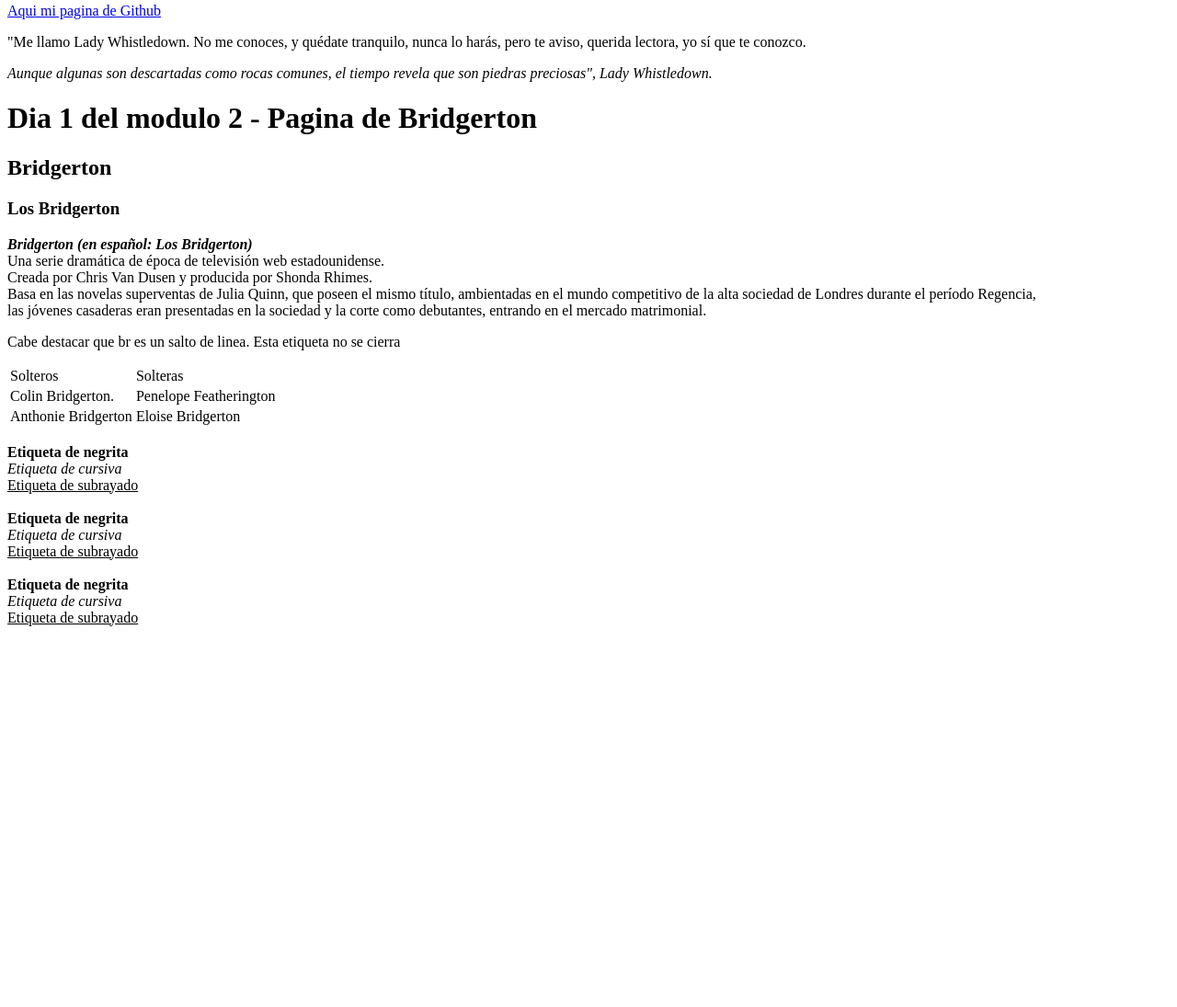
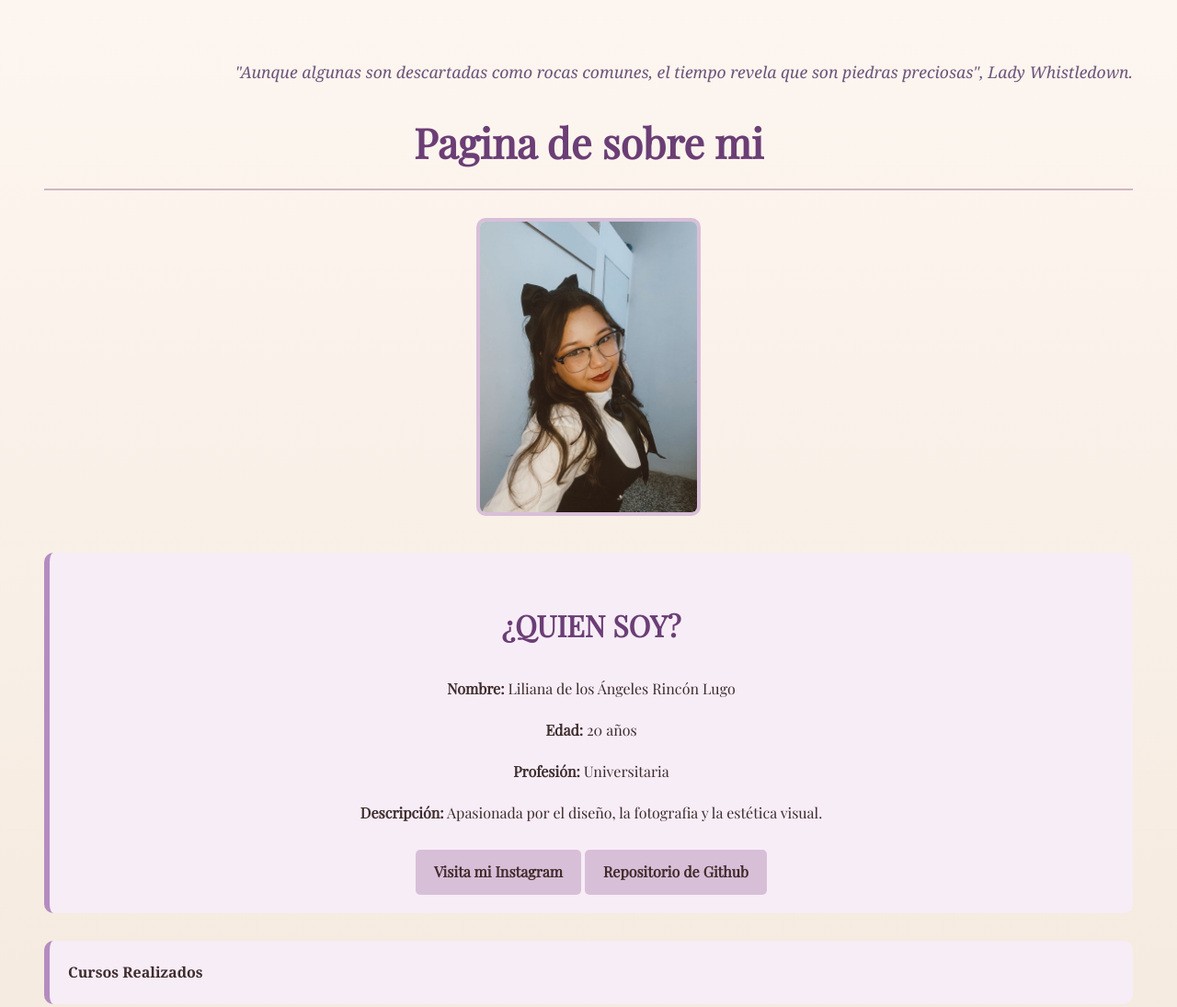
Before and after one commit to lilianarincondl/Curso_de_Programacion1, a plain HTML site: page index.html in a window 1280 px wide. Shown: the part 5-1100 px from the top of the page at 92% size. Before the commit the page ends 800 px from the top, so only its background shows below. Drawn offline with nearby package versions, Linux system fonts and the light colour scheme.

Commit message:
mi paginita

```diff
--- a/Modulo 2/style.css
+++ b/Modulo 2/style.css
@@ -0,0 +1,94 @@
+body {
+    background: linear-gradient(to bottom, #fdf6f0, #f3e8dc);
+    font-family: 'Georgia', serif;
+    color: #3e2c2c;
+    padding: 40px;
+    line-height: 1.8;
+}
+
+a {
+    color: #9b5de5;
+    text-decoration: none;
+    font-weight: bold;
+}
+
+h1, h2 {
+    font-family: 'Playfair Display', serif;
+    color: #6b3e75;
+    text-align: center;
+    margin-top: 20px;
+}
+
+h1 {
+    font-family: 'Playfair Display', serif;
+    font-size: 2.8em;
+    color: #6b3e75;
+    border-bottom: 2px solid #d2b5c4;
+    padding-bottom: 10px;
+    text-align: center;
+}
+
+h2 {
+    font-size: 2em;
+    margin-top: 30px;
+}
+
+cite {
+    font-size: 1.1em;
+    margin: 20px 0;
+}
+
+cite {
+    display: block;
+    text-align: right;
+    font-style: italic;
+    color: #6c547b;
+}
+
+table {
+    width: 60%;
+    margin: 30px auto;
+    border-collapse: collapse;
+    background-color: #ffffffcc;
+    box-shadow: 0 2px 10px rgba(0,0,0,0.1);
+}
+
+td {
+    border: 1px solid #dab8d1;
+    padding: 12px 16px;
+    text-align: center;
+    font-style: italic;
+}
+
+ section {
+    margin-top: 30px;
+    padding: 20px;
+    background-color: #f7edf7;
+    border-left: 6px solid #b48cc0;
+    border-radius: 10px;
+}
+
+.foto {
+    display: block;
+    margin: 30px auto;
+    width: 20%;
+    border: 4px solid #d8bfd8;
+    border-radius: 10px;
+  }
+
+  .sobre-mi {
+    text-align: center;
+    margin-top: 40px;
+    font-family: 'Playfair Display', serif;
+  }
+
+  .btn {
+    display: inline-block;
+    padding: 10px 20px;
+    background-color: #d8bfd8;
+    color: rgb(65, 43, 43);
+    text-decoration: none;
+    border-radius: 5px;
+    font-weight: bold;
+    margin-top: 10px;
+  }
--- a/index.html
+++ b/index.html
@@ -3,59 +3,38 @@
 <head>
     <meta charset="UTF-8">
     <meta name="viewport" content="width=device-width, initial-scale=1.0">
-    <title>Bridgerton</title>
+    <title>Pagina Lily</title>
     <link rel="stylesheet" href="Modulo 2/style.css">
+    <link href="https://fonts.googleapis.com/css2?family=Playfair+Display&display=swap" rel="stylesheet">
+
 </head>
 <body>
-    <a href="https://github.com/lilianarincondl/Curso_de_Programacion1.git"> Aqui mi pagina de Github</a>
+        <p><cite>"Aunque algunas son descartadas como rocas comunes, el tiempo revela que son piedras preciosas", Lady Whistledown.</cite></p>
+    <h1> Pagina de sobre mi</h1>
+    <img  class="foto" src="Modulo 2/img/ily.jpg" alt="Fotito linda de Ily"">
 
-    <p>"Me llamo Lady Whistledown. No me conoces, y quédate tranquilo, nunca lo harás, pero te aviso, querida lectora, yo sí que te conozco.</p>
-        <p><cite>Aunque algunas son descartadas como rocas comunes, el tiempo revela que son piedras preciosas", Lady Whistledown.</cite></p>
-
-    <h1> Dia 1 del modulo 2 - Pagina de Bridgerton</h1>
-    <h2>Bridgerton</h2>
-    <h3>Los Bridgerton </h3>
-    <p> <b> <i>Bridgerton (en español: Los Bridgerton)</i> </b>
-        <br> Una serie dramática de época de televisión web estadounidense.
-        <br> Creada por Chris Van Dusen y producida por Shonda Rhimes.
-        <br> Basa en las novelas superventas de Julia Quinn, que poseen el mismo título, ambientadas en el mundo competitivo de la alta sociedad de Londres durante el período Regencia,
-        <br> las jóvenes casaderas eran presentadas en la sociedad y la corte como debutantes, entrando en el mercado matrimonial.
-    </p>
-
-    <p>Cabe destacar que br es un salto de linea. Esta etiqueta no se cierra</p>
+    <section class="sobre-mi">
+        <h2>¿QUIEN SOY?</h2>
+        <p><strong>Nombre:</strong> Liliana de los Ángeles Rincón Lugo</p>
+        <p><strong>Edad:</strong> 20 años</p>
+        <p><strong>Profesión:</strong> Universitaria</p>
+        <p><strong>Descripción:</strong> Apasionada por el diseño, la fotografia y la estética visual. </p>
+        <a class="btn" href="https://www.instagram.com/lilianarincondl" > Visita mi Instagram </a>
+        <a class="btn" href="https://github.com/lilianarincondl/Curso_de_Programacion1.git"> Repositorio de Github</a>
+      </section>
 
     <table>
+
+        <section><b>Cursos Realizados </b></section>
         <tr>
-            <td>Solteros</td>
-            <td>Solteras</td>
+            <td>Produccion Audiovisual</td>
+            <td>Marketing Digital</td>
         </tr>
         <tr>
-            <td>Colin Bridgerton.</td>
-            <td>Penelope Featherington</td>
+            <td>Primeros Auxilios</td>
+            <td>Programación (Cursando actualmente 2do Modulo)</td>
         </tr>
         <tr>
-            <td>Anthonie Bridgerton </td>
-            <td>Eloise Bridgerton</td>
+            <td>Reparacion de Computadoras</td>
+            <td>Taller de Inteligencia de Artificial</td>
         </tr>
-    </table>
-
-    <div>
-        <b><br>Etiqueta de negrita</b>
-        <i><br>Etiqueta de cursiva</i>
-        <U><br>Etiqueta de subrayado</U>
-    </div>
-
-    <section>
-        <b><br>Etiqueta de negrita</b>
-        <i><br>Etiqueta de cursiva</i>
-        <U><br>Etiqueta de subrayado</U>
-    </section>
-
-    <Main>
-        <b><br>Etiqueta de negrita</b>
-        <i><br>Etiqueta de cursiva</i>
-        <U><br>Etiqueta de subrayado</U>
-    </Main>
-
-</body>
-</html>
```
Also changed, not shown: bridgenton.html (added, +66 -0 lines), Modulo 2/img/folleto.webp (added), Modulo 2/img/ily.jpg (added).
